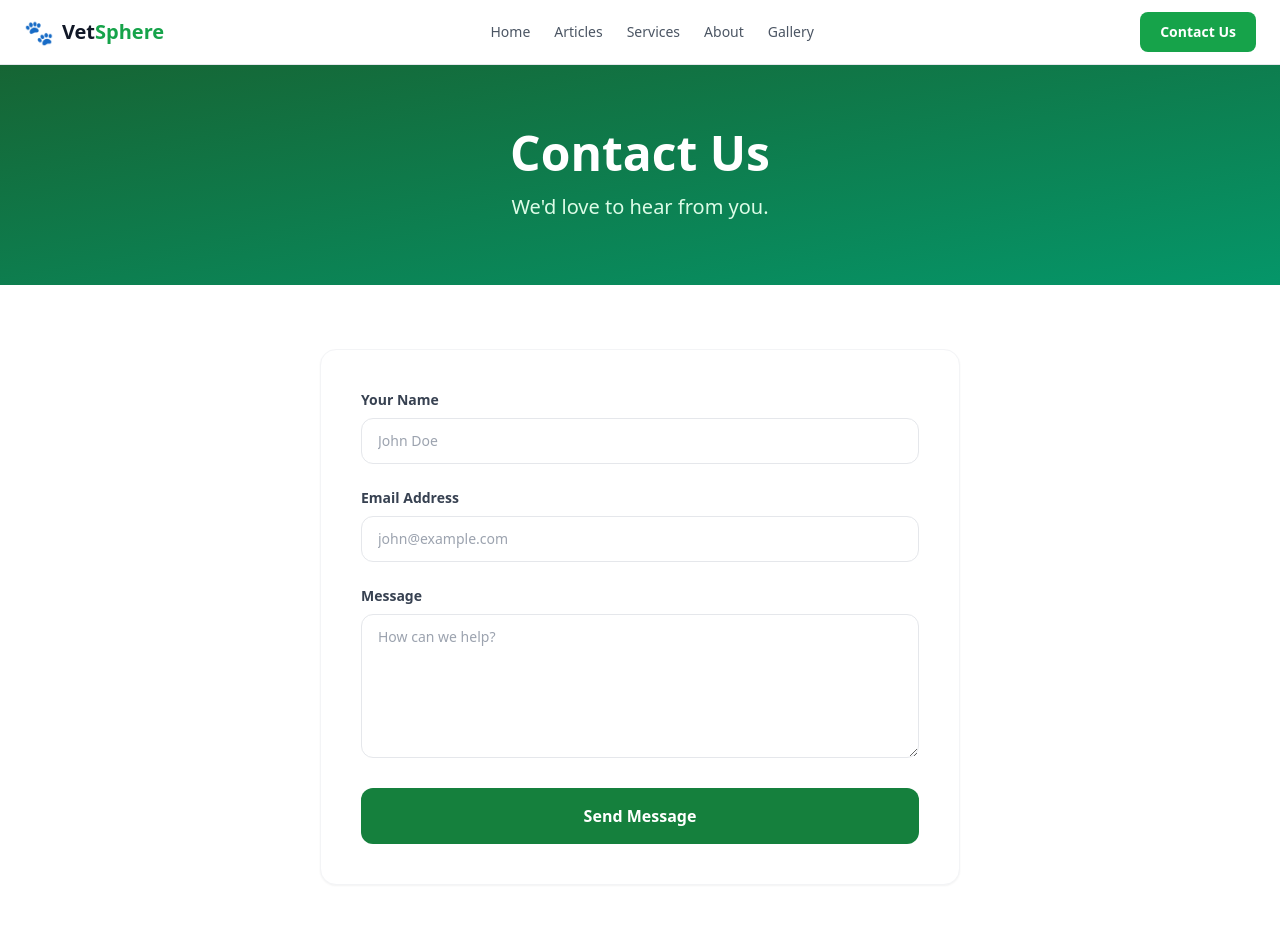
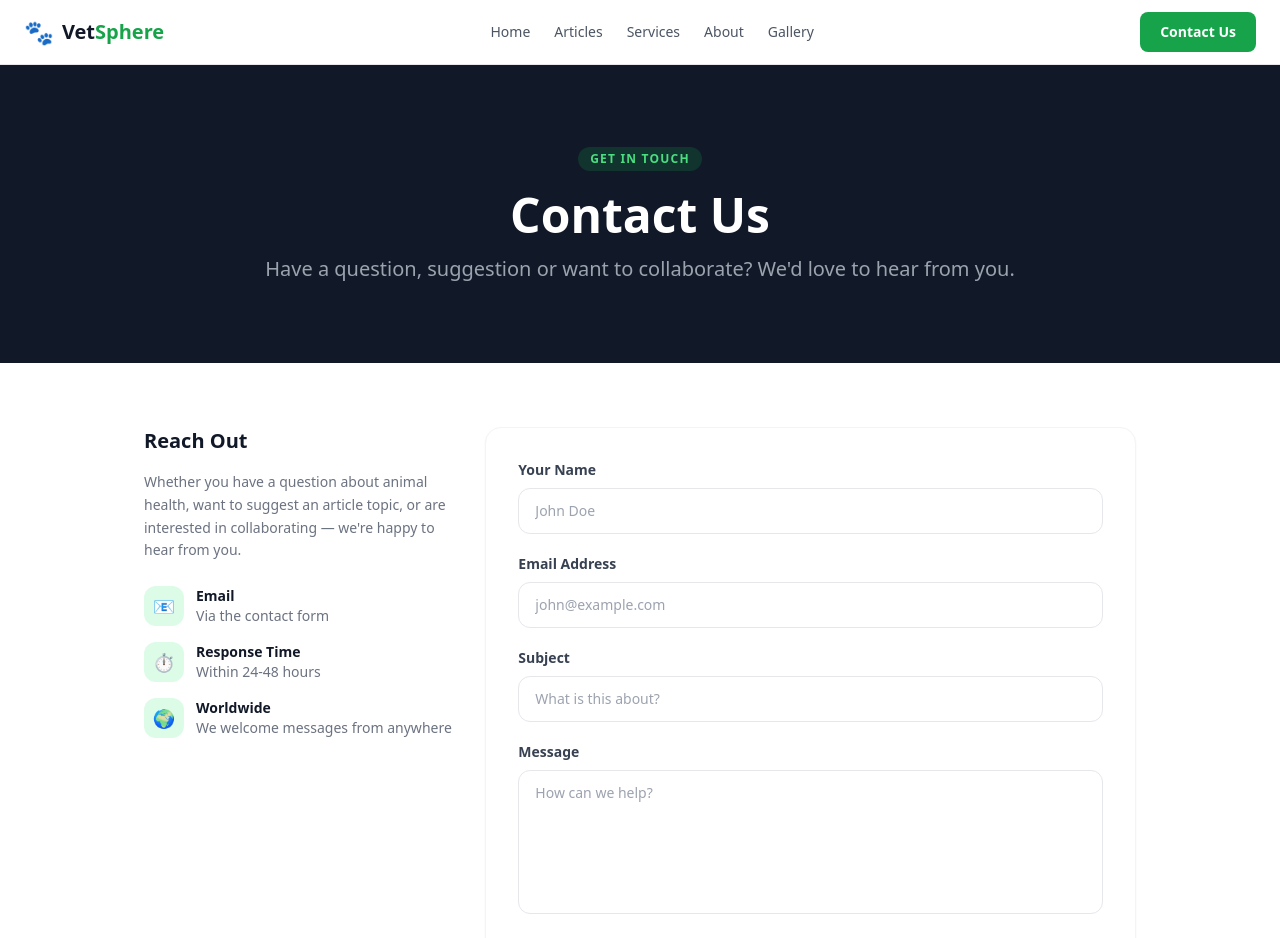
Before and after one commit to mathewschilongo099/VetSphere, a Next.js app: page /contact in a window 1280 px wide. Shown: the top 938 px of the page. Built offline with nearby package versions, Linux system fonts and the light colour scheme.

Commit message:
Update page.tsx

```diff
--- a/src/app/contact/page.tsx
+++ b/src/app/contact/page.tsx
@@ -1,33 +1,151 @@
+'use client';
+import { useState } from 'react';
+
 export default function ContactPage() {
+  const [status, setStatus] = useState<'idle' | 'sending' | 'success' | 'error'>('idle');
+
+  async function handleSubmit(e: React.FormEvent<HTMLFormElement>) {
+    e.preventDefault();
+    setStatus('sending');
+
+    const form = e.currentTarget;
+    const data = new FormData(form);
+
+    try {
+      const response = await fetch('https://formspree.io/f/mnjyvdby', {
+        method: 'POST',
+        body: data,
+        headers: { Accept: 'application/json' },
+      });
+
+      if (response.ok) {
+        setStatus('success');
+        form.reset();
+      } else {
+        setStatus('error');
+      }
+    } catch {
+      setStatus('error');
+    }
+  }
+
   return (
     <div className="min-h-screen bg-white w-full overflow-x-hidden">
 
       {/* Hero */}
-      <section className="bg-gradient-to-br from-green-800 to-emerald-600 text-white py-16 w-full">
+      <section className="bg-gray-900 text-white py-20 w-full">
         <div className="max-w-4xl mx-auto px-4 text-center">
+          <span className="inline-block bg-green-600/20 text-green-400 text-xs font-semibold px-3 py-1 rounded-full mb-5 uppercase tracking-widest">
+            Get In Touch
+          </span>
           <h1 className="text-4xl sm:text-5xl font-extrabold mb-4">Contact Us</h1>
-          <p className="text-green-100 text-base sm:text-xl">We'd love to hear from you.</p>
+          <p className="text-gray-400 text-base sm:text-xl">
+            Have a question, suggestion or want to collaborate? We'd love to hear from you.
+          </p>
         </div>
       </section>
 
+      {/* Contact Section */}
+      <section className="max-w-5xl mx-auto px-4 py-16">
+        <div className="grid grid-cols-1 sm:grid-cols-3 gap-8">
+
+          {/* Info */}
+          <div className="sm:col-span-1 space-y-6">
+            <div>
+              <h2 className="text-xl font-extrabold text-gray-900 mb-4">Reach Out</h2>
+              <p className="text-gray-500 text-sm leading-relaxed">
+                Whether you have a question about animal health, want to suggest an article topic, or are interested in collaborating — we're happy to hear from you.
+              </p>
+            </div>
+            <div className="space-y-4">
+              <div className="flex items-start gap-3">
+                <div className="w-10 h-10 bg-green-100 rounded-xl flex items-center justify-center text-lg shrink-0">📧</div>
+                <div>
+                  <p className="font-semibold text-gray-900 text-sm">Email</p>
+                  <p className="text-gray-500 text-sm">Via the contact form</p>
+                </div>
+              </div>
+              <div className="flex items-start gap-3">
+                <div className="w-10 h-10 bg-green-100 rounded-xl flex items-center justify-center text-lg shrink-0">⏱️</div>
+                <div>
+                  <p className="font-semibold text-gray-900 text-sm">Response Time</p>
+                  <p className="text-gray-500 text-sm">Within 24-48 hours</p>
+                </div>
+              </div>
+              <div className="flex items-start gap-3">
+                <div className="w-10 h-10 bg-green-100 rounded-xl flex items-center justify-center text-lg shrink-0">🌍</div>
+                <div>
+                  <p className="font-semibold text-gray-900 text-sm">Worldwide</p>
+                  <p className="text-gray-500 text-sm">We welcome messages from anywhere</p>
+                </div>
+              </div>
+            </div>
+          </div>
+
           {/* Form */}
-      <section className="max-w-2xl mx-auto px-4 py-16">
-        <div className="bg-white border border-gray-100 rounded-2xl shadow-sm p-6 sm:p-10 space-y-6">
+          <div className="sm:col-span-2">
+            <form onSubmit={handleSubmit} className="bg-white border border-gray-100 rounded-2xl shadow-sm p-6 sm:p-8 space-y-5">
+
+              {status === 'success' && (
+                <div className="bg-green-50 border border-green-200 text-green-700 rounded-xl p-4 text-sm font-medium">
+                  ✅ Message sent successfully! We'll get back to you within 24-48 hours.
+                </div>
+              )}
+
+              {status === 'error' && (
+                <div className="bg-red-50 border border-red-200 text-red-700 rounded-xl p-4 text-sm font-medium">
+                  ❌ Something went wrong. Please try again or email us directly.
+                </div>
+              )}
+
               <div>
                 <label className="block text-sm font-semibold text-gray-700 mb-2">Your Name</label>
-            <input type="text" placeholder="John Doe" className="w-full px-4 py-3 border border-gray-200 rounded-xl text-sm focus:outline-none focus:ring-2 focus:ring-green-500" />
+                <input
+                  type="text"
+                  name="name"
+                  required
+                  placeholder="John Doe"
+                  className="w-full px-4 py-3 border border-gray-200 rounded-xl text-sm focus:outline-none focus:ring-2 focus:ring-green-500"
+                />
               </div>
               <div>
                 <label className="block text-sm font-semibold text-gray-700 mb-2">Email Address</label>
-            <input type="email" placeholder="john@example.com" className="w-full px-4 py-3 border border-gray-200 rounded-xl text-sm focus:outline-none focus:ring-2 focus:ring-green-500" />
+                <input
+                  type="email"
+                  name="email"
+                  required
+                  placeholder="john@example.com"
+                  className="w-full px-4 py-3 border border-gray-200 rounded-xl text-sm focus:outline-none focus:ring-2 focus:ring-green-500"
+                />
+              </div>
+              <div>
+                <label className="block text-sm font-semibold text-gray-700 mb-2">Subject</label>
+                <input
+                  type="text"
+                  name="subject"
+                  required
+                  placeholder="What is this about?"
+                  className="w-full px-4 py-3 border border-gray-200 rounded-xl text-sm focus:outline-none focus:ring-2 focus:ring-green-500"
+                />
               </div>
               <div>
                 <label className="block text-sm font-semibold text-gray-700 mb-2">Message</label>
-            <textarea placeholder="How can we help?" className="w-full px-4 py-3 border border-gray-200 rounded-xl text-sm h-36 focus:outline-none focus:ring-2 focus:ring-green-500" />
+                <textarea
+                  name="message"
+                  required
+                  placeholder="How can we help?"
+                  className="w-full px-4 py-3 border border-gray-200 rounded-xl text-sm h-36 focus:outline-none focus:ring-2 focus:ring-green-500 resize-none"
+                />
               </div>
-          <button className="w-full bg-green-700 hover:bg-green-800 text-white py-4 rounded-xl font-bold text-base transition">
-            Send Message
+              <button
+                type="submit"
+                disabled={status === 'sending'}
+                className="w-full bg-green-700 hover:bg-green-800 disabled:bg-green-400 text-white py-4 rounded-xl font-bold text-base transition"
+              >
+                {status === 'sending' ? 'Sending...' : 'Send Message'}
               </button>
+            </form>
+          </div>
         </div>
       </section>
 
```
Lines whose indentation alone changed are shown as unchanged.
